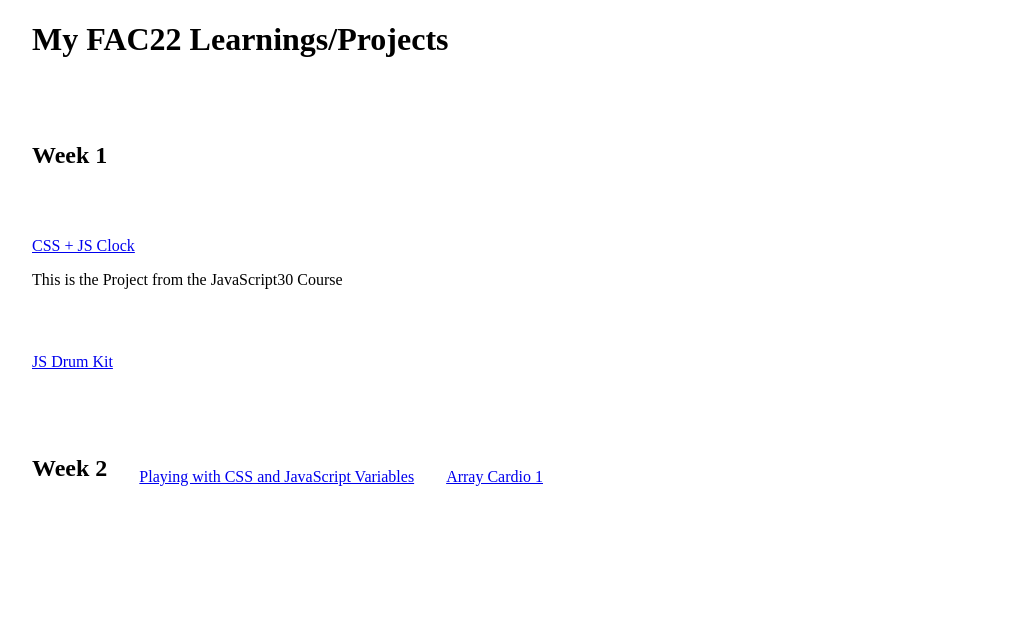
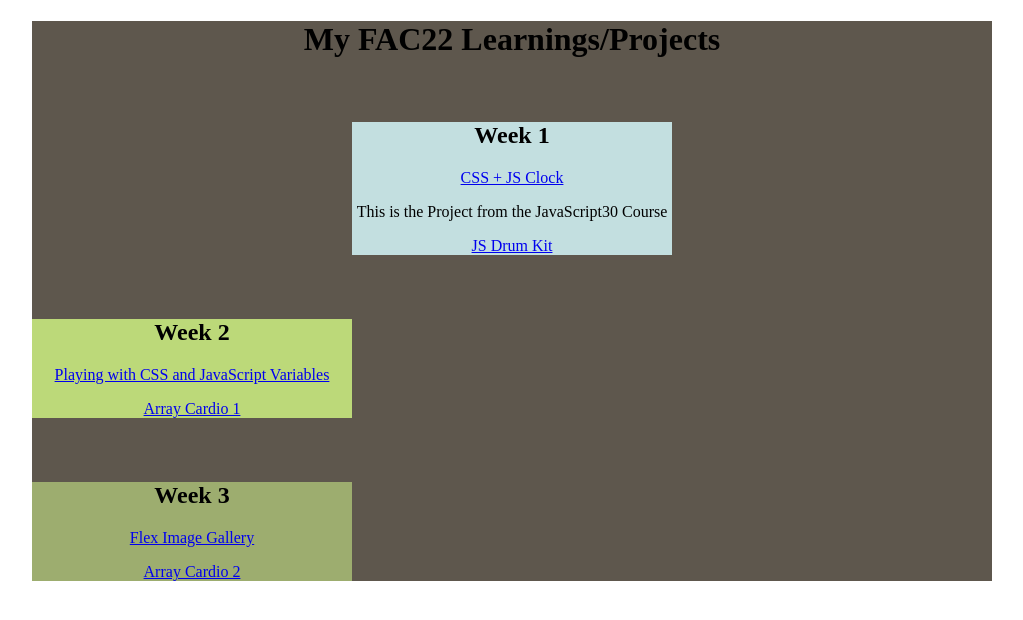
Before and after one commit to MJOW1999/FAC22, a plain HTML site: page index.html in a window 1280 px wide. Shown: the whole page, without its empty margins (128-1151 px from the left). Drawn offline with Linux system fonts and the light colour scheme; a script that the page names is missing.

Commit message:
Week 3 minor changes

```diff
--- a/index.html
+++ b/index.html
@@ -8,9 +8,9 @@
         <script src = "script.js" defer></script>
     </head>
     <body>
-        <main class = "center stack-xl justify-space-between width-lg">
+        <main class = "center stack-xl width-lg">
             <h1>My FAC22 Learnings/Projects</h1>
-            <section class = "row stack-md gap-lg width-sm">
+            <section class = "gap-sm width-sm pallete1 center">
                 <h2>Week 1</h2>
                 <article>
                     <a href = "https://mjow1999.github.io/FAC22/Week1/JS30/CSS%20+%20JS%20Clock/" target="_blank" aria-describedby="CSS and JavaScript Clock">CSS + JS Clock</a>
@@ -20,9 +20,9 @@
                     <a href = "https://mjow1999.github.io/FAC22/Week1/JS30/JavaScript%20Drum%20Kit/" target="_blank" aria-describedby="JavaScript Drum Kit">JS Drum Kit</a>
                 </article>
             </section>
-            <section class = "row stack-md gap-lg">
+            <section class = "gap-lg pallete2 width-sm stack-md">
                 <h2>Week 2</h2>
-                <article>
+                <article class = "gap-xl">
                     <a href = "https://mjow1999.github.io/FAC22/Week2/JS30/Playing-with-CSS-Variables-JS/" target="_blank" aria-describedby="Playing with CSS and JavaScript Variables">Playing with CSS and JavaScript Variables</a>
                 </article>
                 <article>
@@ -30,6 +30,16 @@
                 </article>
 
             </section>
+            <section class = "gap-lg pallete3 width-sm stack-md">
+                <h2>Week 3</h2>
+                <article>
+                    <a href = "https://mjow1999.github.io/FAC22/Week3/JS30/Flex-Image-Gallery/" target="_blank" aria-describedby="Playing with CSS and JavaScript Variables">Flex Image Gallery</a>
+                </article>
+                <article>
+                    <a href = "https://mjow1999.github.io/FAC22/Week3/JS30/Array-Cardio-2/" target="_blank" aria-describedby="Array Cardio 2">Array Cardio 2</a>
+                </article>
+
+            </section>
         </main>
     </body>
 </html>
--- a/style.css
+++ b/style.css
@@ -46,3 +46,19 @@
   .justify-space-between {
     justify-content: space-between;
   }
+  main{
+    background-color: #5E574D;
+    text-align: center;
+  }
+  .pallete1{
+    background-color: #c3dfe0;
+  }
+  .pallete2{
+    background-color: #bcd979;
+  }
+  .pallete3{
+    background-color: #9dad6f;
+  }
+  .pallete4{
+    background-color: #7d6d61;
+  }
```
